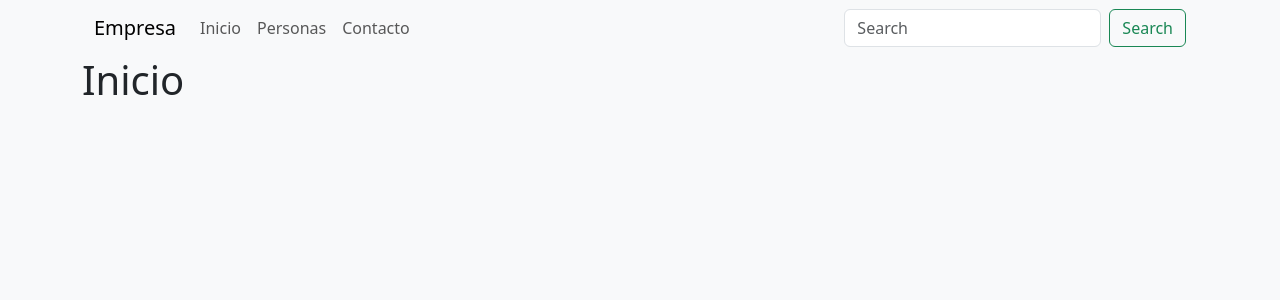
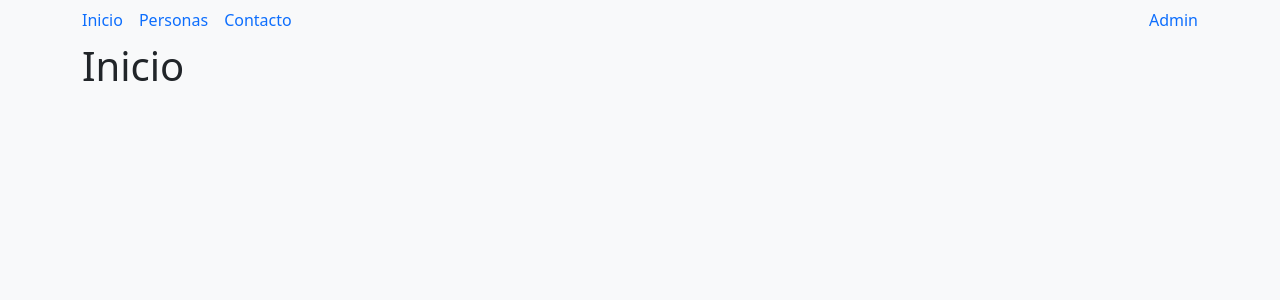
Before and after one commit to joanzeca/tbs_videoclub, a Django app: page / in a window 1280 px wide. Shown: the top 300 px of the page. Run offline with Django 4.2, Linux system fonts and the light colour scheme.

Commit message:
Nuevo aspecto con margenes a los costados

```diff
--- a/videoclubapp/templates/base.html
+++ b/videoclubapp/templates/base.html
@@ -13,22 +13,8 @@
   </head>
   <body class="bg-body-tertiary">
     <div class="container">
-      <nav class="navbar navbar-expand-lg bg-body-tertiary">
-        <div class="container-fluid">
-          <a class="navbar-brand" href="{%url 'inicio'%}">Empresa</a>
-          <button
-            class="navbar-toggler"
-            type="button"
-            data-bs-toggle="collapse"
-            data-bs-target="#navbarSupportedContent"
-            aria-controls="navbarSupportedContent"
-            aria-expanded="false"
-            aria-label="Toggle navigation"
-          >
-            <span class="navbar-toggler-icon"></span>
-          </button>
-          <div class="collapse navbar-collapse" id="navbarSupportedContent">
-            <ul class="navbar-nav me-auto mb-2 mb-lg-0">
+      <div class="d-flex flex-row justify-content-between">
+        <ul class="nav nav-underline">
           <li class="nav-item">
             <a class="nav-link" href="{%url 'inicio'%}">Inicio</a>
           </li>
@@ -39,20 +25,12 @@
             <a class="nav-link" href="{%url 'contacto'%}">Contacto</a>
           </li>
         </ul>
-            <form class="d-flex" role="search">
-              <input
-                class="form-control me-2"
-                type="search"
-                placeholder="Search"
-                aria-label="Search"
-              />
-              <button class="btn btn-outline-success" type="submit">
-                Search
-              </button>
-            </form>
+        <ul class="nav nav-underline">
+          <li class="nav-item">
+            <a class="nav-link" href="http://localhost:8000/admin/" target="_blank">Admin</a>
+          </li>
+        </ul>
       </div>
-        </div>
-      </nav>
       {% block content %} {% endblock %}
     </div>
 
```
Lines whose indentation alone changed are shown as unchanged.
